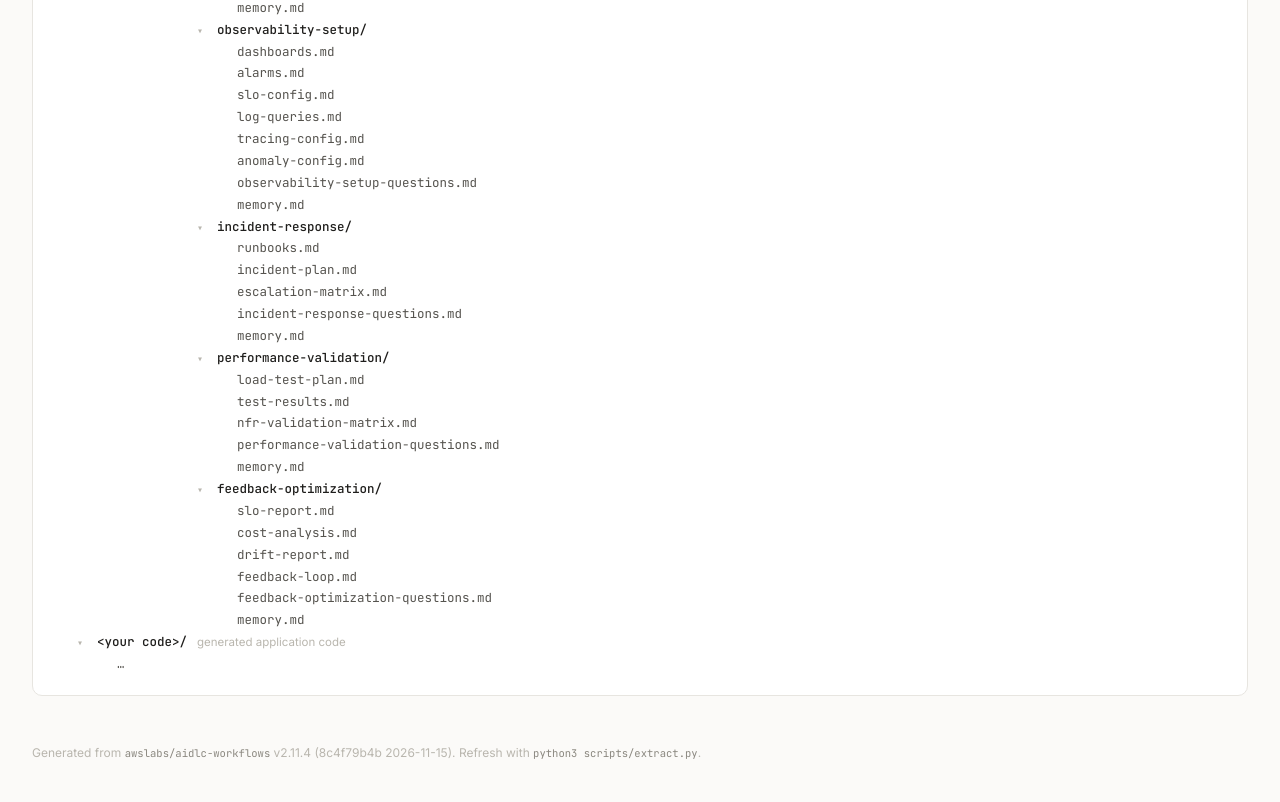
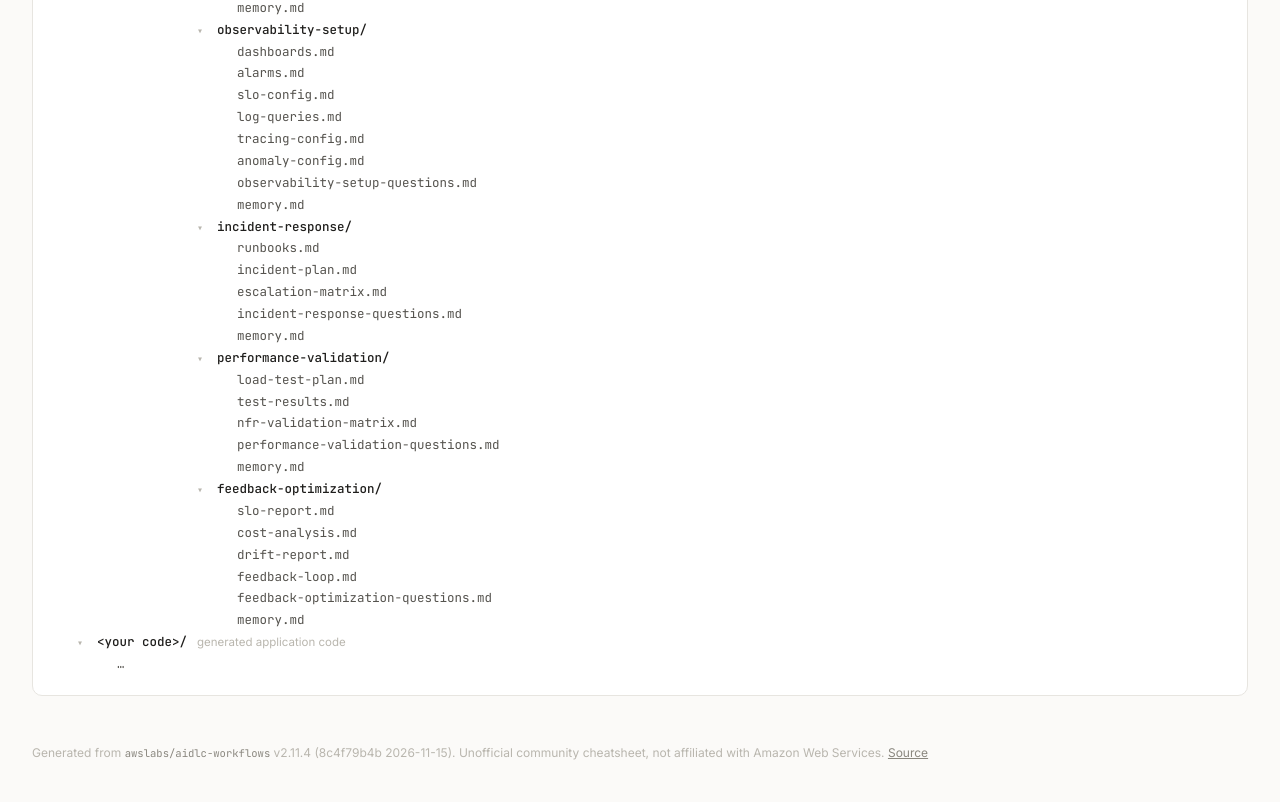
Before and after one commit to abelardovacca/aidlc-cheatsheet, a plain HTML site: page index.html in a window 1280 px wide. Shown: the part 5493-6295 px from the top of the page. Drawn offline with Linux system fonts and the light colour scheme.

Commit message:
Add GitHub Pages publishing, MIT license and unofficial notice
- Workflow publishes the page from main on every push
- README links to the live site and documents publishing and licensing
- Page footer notes the project is unofficial and not affiliated with AWS

Co-Authored-By: Claude Opus 5.5 <noreply@anthropic.com>

```diff
--- a/app.js
+++ b/app.js
@@ -575,7 +575,7 @@
   function render() {
     hideTip(); hoverRow = null;
     renderIntro(); renderBoard(); renderTree();
-    document.getElementById("foot").innerHTML = `Generated from <code>awslabs/aidlc-workflows</code> v${esc(D.source.version)} (${esc(D.source.commit)}). Refresh with <code>python3 scripts/extract.py</code>.`;
+    document.getElementById("foot").innerHTML = `Generated from <code>awslabs/aidlc-workflows</code> v${esc(D.source.version)} (${esc(D.source.commit)}). Unofficial community cheatsheet, not affiliated with Amazon Web Services. <a href="https://github.com/abelardovacca/aidlc-cheatsheet">Source</a>`;
     requestAnimationFrame(() => { drawFlows(); drawLinks(); });
   }
   let rz; addEventListener("resize", () => { cancelAnimationFrame(rz); rz = requestAnimationFrame(() => { drawFlows(); drawLinks(); }); });
--- a/style.css
+++ b/style.css
@@ -274,3 +274,4 @@ svg.links .ghost { opacity: .35; animation: none; }
 .ccmd .opt { color: var(--muted); }
 .ccmd.copied { background: color-mix(in srgb, var(--on) 14%, transparent); }
 .cdesc { font-size: 12.5px; color: var(--muted); line-height: 1.45; }
+.foot a { color: var(--muted); }
```
Also changed, not shown: 3 other files.
